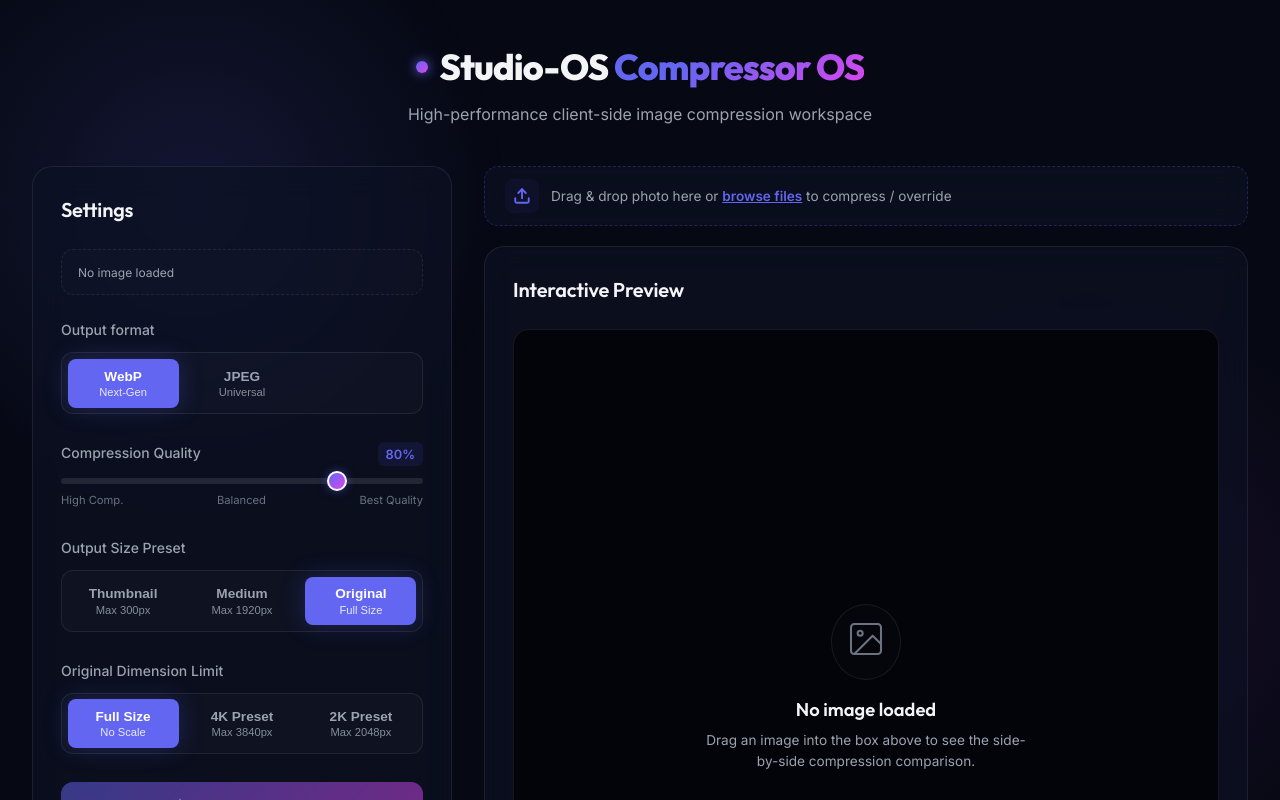
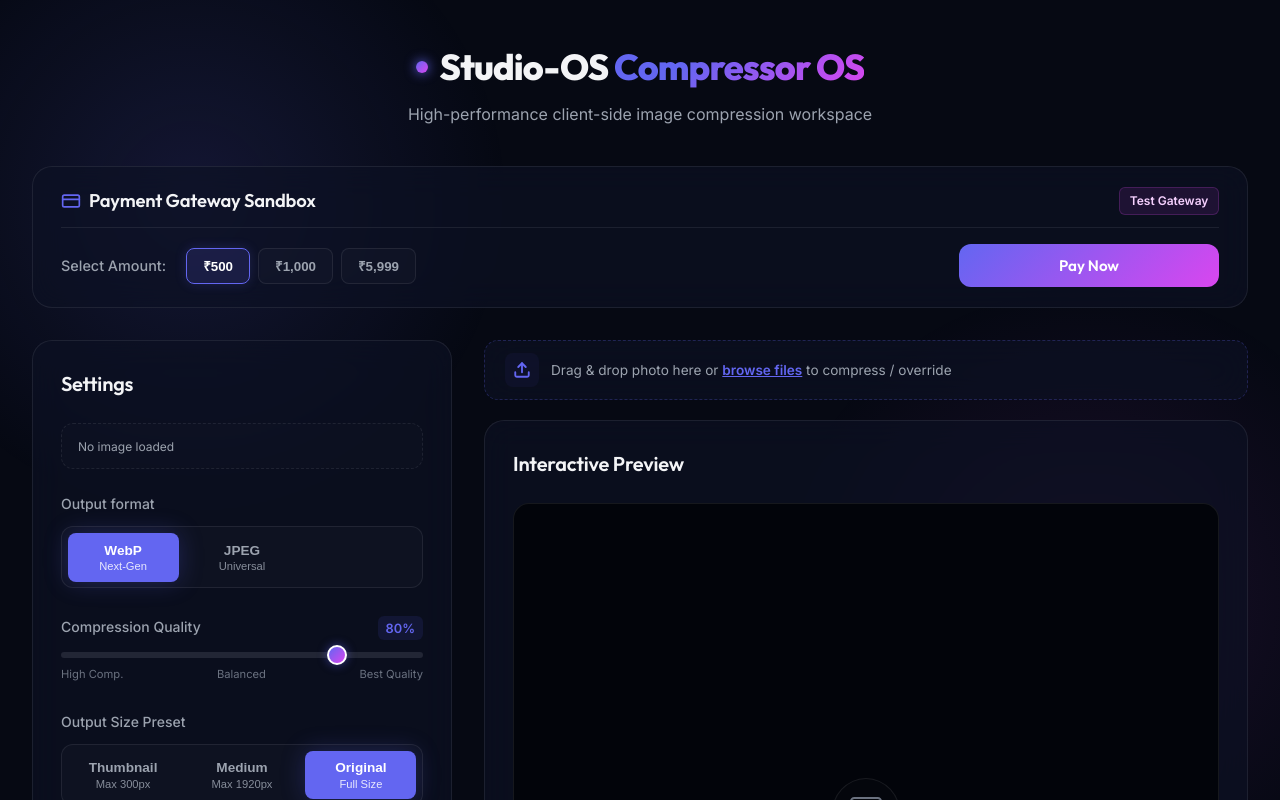
Before and after one commit to varunmiyani/demo, a React (Vite) app: page / in a window 1280 px wide. Shown: the top 800 px of the page. Built offline with nearby package versions, Linux system fonts and the light colour scheme.

Commit message:
feat: add simple payment amount selector and Pay Now sandbox button on top

```diff
--- a/src/App.jsx
+++ b/src/App.jsx
@@ -26,6 +26,9 @@ export default function App() {
   // Slider state
   const [sliderPos, setSliderPos] = useState(50);
   const [isDraggingSlider, setIsDraggingSlider] = useState(false);
+
+  // Simple Payment State
+  const [selectedAmount, setSelectedAmount] = useState(500);
 
   const containerRef = useRef(null);
   const fileInputRef = useRef(null);
@@ -70,7 +73,7 @@ export default function App() {
     setFile(selectedFile);
     setOriginalSize(selectedFile.size);
 
-    // Create preview URL for original (previous originalUrl is cleaned up via useEffect)
+    // Create preview URL for original
     const url = URL.createObjectURL(selectedFile);
     setOriginalUrl(url);
   };
@@ -90,7 +93,7 @@ export default function App() {
       setEncodingTime(res.encodingTime);
       setCompressedBlob(res.blob);
 
-      // Create URL for compressed preview (previous compressedUrl is cleaned up via useEffect)
+      // Create URL for compressed preview
       const url = URL.createObjectURL(res.blob);
       setCompressedUrl(url);
     } catch (err) {
@@ -292,6 +295,45 @@ export default function App() {
       </header>
 
       <main className="app-container">
+
+        {/* Simple Payment Gateway Sandbox Control Bar */}
+        <div className="card glass-card payment-test-card animate-fade-in">
+          <div className="payment-test-header">
+            <div className="payment-title">
+              <div className="payment-title-icon">
+                <svg viewBox="0 0 24 24" width="20" height="20" fill="none" stroke="currentColor" strokeWidth="2" strokeLinecap="round" strokeLinejoin="round">
+                  <rect x="2" y="5" width="20" height="14" rx="2" ry="2" />
+                  <line x1="2" y1="10" x2="22" y2="10" />
+                </svg>
+              </div>
+              <h3>Payment Gateway Sandbox</h3>
+            </div>
+            <span className="badge badge-sandbox">Test Gateway</span>
+          </div>
+          <div className="payment-test-body">
+            <div className="amount-selector-row">
+              <span className="select-label">Select Amount:</span>
+              <div className="amount-options">
+                {[500, 1000, 5999].map((amt) => (
+                  <button
+                    key={amt}
+                    className={`amount-btn ${selectedAmount === amt ? 'active' : ''}`}
+                    onClick={() => setSelectedAmount(amt)}
+                  >
+                    ₹{amt.toLocaleString('en-IN')}
+                  </button>
+                ))}
+              </div>
+              <button
+                className="btn-primary pay-now-btn"
+                onClick={() => alert(`Initiating Razorpay gateway for ₹${selectedAmount.toLocaleString('en-IN')}...`)}
+              >
+                Pay Now
+              </button>
+            </div>
+          </div>
+        </div>
+
         <div className="workspace-grid">
 
           {/* Left Panel: Compression Controls */}
--- a/src/index.css
+++ b/src/index.css
@@ -864,3 +864,97 @@ body {
   background: rgba(255, 255, 255, 0.01);
   border-style: dashed;
 }
+
+/* Payment Gateway Sandbox Control Bar */
+.payment-test-card {
+  margin-bottom: 2rem;
+  padding: 1.25rem 1.75rem;
+}
+
+.payment-test-header {
+  display: flex;
+  justify-content: space-between;
+  align-items: center;
+  margin-bottom: 1rem;
+  border-bottom: 1px solid var(--border-glass);
+  padding-bottom: 0.75rem;
+}
+
+.payment-title {
+  display: flex;
+  align-items: center;
+  gap: 0.5rem;
+}
+
+.payment-title-icon {
+  color: var(--color-primary);
+  display: flex;
+  align-items: center;
+}
+
+.payment-title h3 {
+  font-family: var(--font-heading);
+  font-size: 1.15rem;
+  font-weight: 600;
+}
+
+.badge-sandbox {
+  background: rgba(217, 70, 239, 0.1);
+  color: #f5d0fe;
+  border: 1px solid rgba(217, 70, 239, 0.2);
+}
+
+.amount-selector-row {
+  display: flex;
+  align-items: center;
+  gap: 1.25rem;
+  flex-wrap: wrap;
+}
+
+.select-label {
+  font-size: 0.9rem;
+  color: var(--text-secondary);
+  font-weight: 500;
+}
+
+.amount-options {
+  display: flex;
+  gap: 0.5rem;
+}
+
+.amount-btn {
+  background: rgba(255, 255, 255, 0.02);
+  border: 1px solid var(--border-glass);
+  color: var(--text-secondary);
+  padding: 0.5rem 1rem;
+  border-radius: 8px;
+  cursor: pointer;
+  font-weight: 600;
+  transition: var(--transition-smooth);
+}
+
+.amount-btn:hover {
+  background: rgba(255, 255, 255, 0.05);
+  color: var(--text-primary);
+  border-color: rgba(255, 255, 255, 0.2);
+}
+
+.amount-btn.active {
+  background: rgba(99, 102, 241, 0.15);
+  color: #fff;
+  border-color: var(--color-primary);
+  box-shadow: 0 0 12px rgba(99, 102, 241, 0.2);
+}
+
+.pay-now-btn {
+  max-width: 260px;
+  padding: 0.75rem 1.25rem;
+  margin-left: auto;
+}
+
+@media (max-width: 640px) {
+  .pay-now-btn {
+    width: 100%;
+    margin-left: 0;
+  }
+}
```
